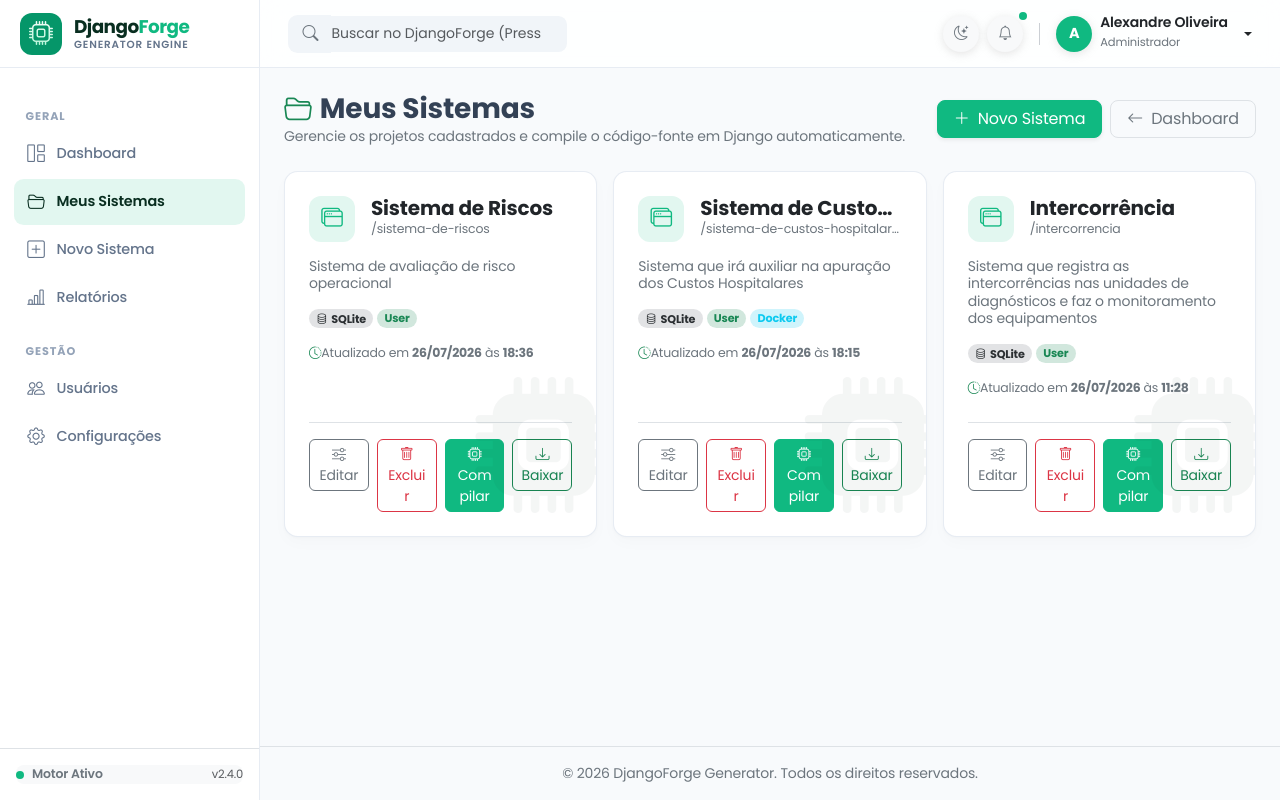
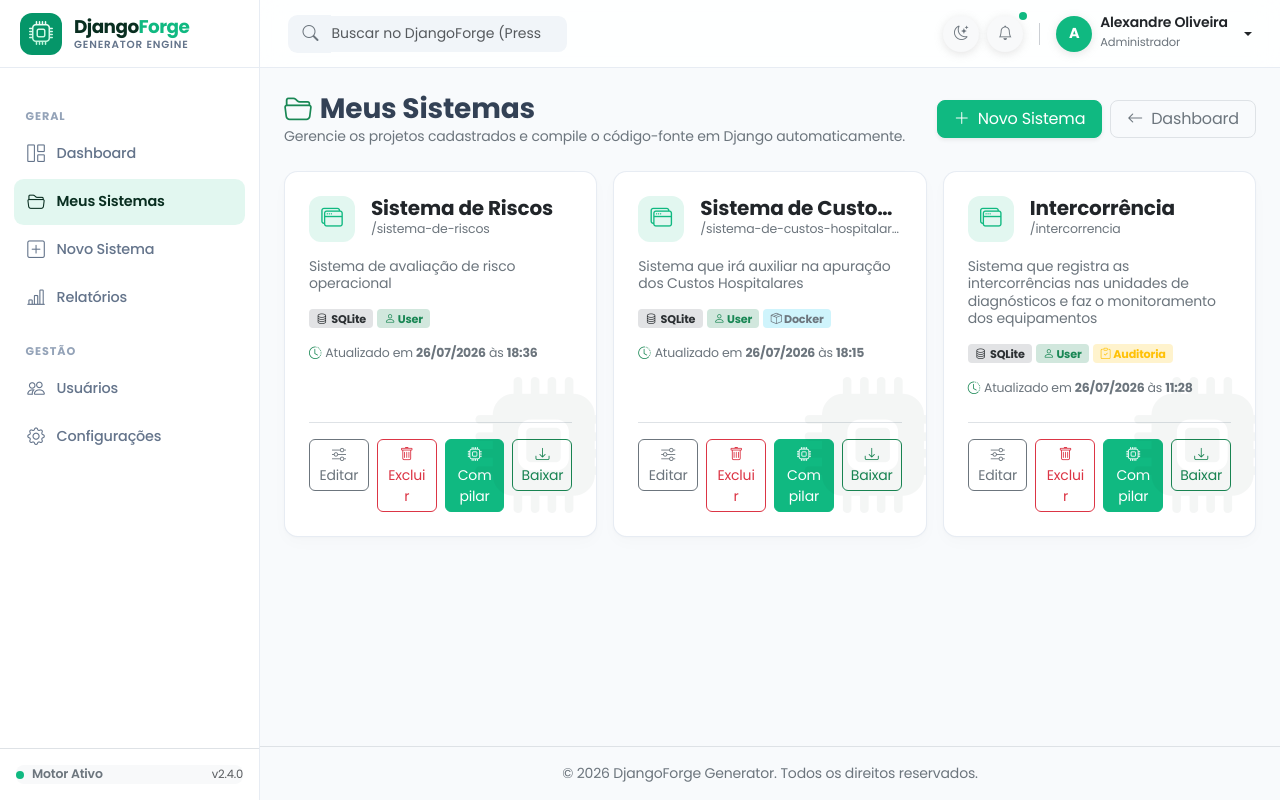
Before and after one commit to alexandre-ronald/gerador_sistema, a Django app: page / in a window 1280 px wide. Run offline with Django 5.2, Linux system fonts and the light colour scheme; a user stored in the database is signed in; data comes from the database, SQL or seed files in the repository; both versions use the stored data as it was after the commit.

Commit message:
ajustes layout - icons

```diff
--- a/templates/sistema/lista.html
+++ b/templates/sistema/lista.html
@@ -135,27 +135,32 @@
 
               <!-- Tags / Features do Gerador -->
               <div class="d-flex flex-wrap gap-1 mb-3">
-                <span class="badge bg-secondary-subtle text-secondary-emphasis rounded-pill" style="font-size: 0.7rem;">
+                <span class="badge bg-secondary-subtle text-secondary-emphasis rounded-1" style="font-size: 0.7rem;">
                   <i class="bi bi-database me-1"></i>{{ sistema.get_banco_dados_display }}
                 </span>
 
                 {% if sistema.usar_custom_user %}
-                  <span class="badge bg-success-subtle text-success rounded-pill" style="font-size: 0.7rem;">User</span>
+                  <span class="badge bg-success-subtle text-success rounded-1" style="font-size: 0.7rem;"><i class="bi bi-person "></i> User</span>
+                {% endif %}
+
+                {% if sistema.usar_auditoria %}
+                  <span class="badge bg-warning-subtle text-warning rounded-1" title="Sistema de Auditoria" style="font-size: 0.7rem;"><i class="bi bi-clipboard-check"></i> Auditoria</span>
                 {% endif %}
 
                 {% if sistema.gerar_api_rest %}
-                  <span class="badge bg-primary-subtle text-primary rounded-pill" style="font-size: 0.7rem;">DRF</span>
+                  <span class="badge bg-primary-subtle text-primary rounded-1" style="font-size: 0.7rem;">DRF</span>
                 {% endif %}
 
                 {% if sistema.gerar_docker %}
-                  <span class="badge bg-info-subtle text-info rounded-pill" style="font-size: 0.7rem;">Docker</span>
+                  <span class="badge bg-info-subtle text-secondary rounded-1" style="font-size: 0.7rem;"><i class="bi bi-box-seam"></i> Docker</span>
                 {% endif %}
+
               </div>
 
               <!-- Data de Atualização -->
               <div class="text-secondary small d-flex align-items-center mb-3" style="font-size: 0.78rem;">
-                <i class="bi bi-clock-history me-1.5 text-success"></i>
-                <span>Atualizado em <strong>{{ sistema.atualizado_em|date:"d/m/Y" }}</strong> às <strong>{{ sistema.atualizado_em|date:"H:i" }}</strong></span>
+                <i class="bi bi-clock-history me-1.5 text-success "></i>
+                <span class="ms-1"> Atualizado em <strong>{{ sistema.atualizado_em|date:"d/m/Y" }}</strong> às <strong>{{ sistema.atualizado_em|date:"H:i" }}</strong></span>
               </div>
             </div>
 
```
Also changed, not shown: templates/registration/login.html (+1 -1 lines), db.sqlite3.
